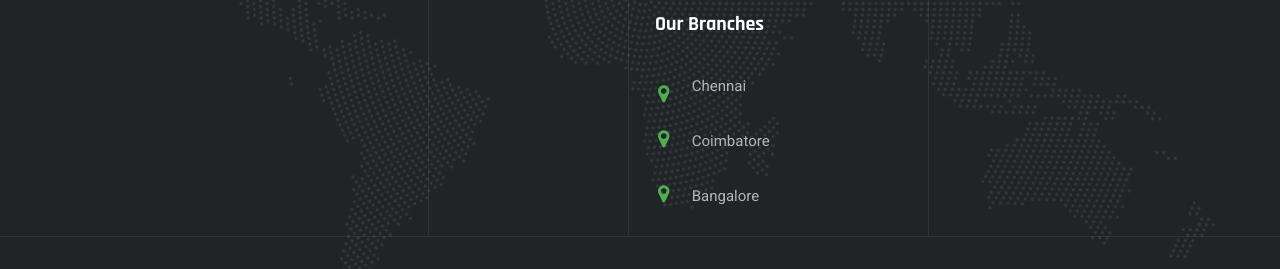
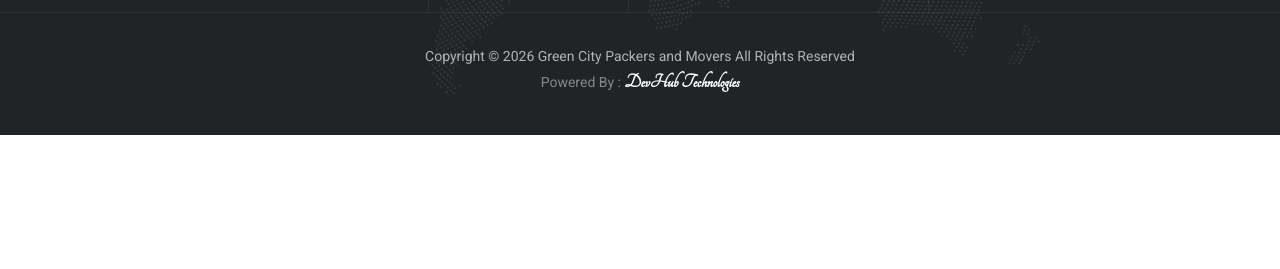
Before and after one commit to devhub-technologies/Green-City-Packers-and-Movers, a plain HTML site: page contact.html in a window 1280 px wide. Shown: the part 1794-2063 px from the top of the page. After the commit the page ends 1929 px from the top, so only its background shows below. Drawn offline with Linux system fonts and the light colour scheme; a script that the page names is missing.

Commit message:
Update contact.html

```diff
--- a/contact.html
+++ b/contact.html
@@ -358,13 +358,6 @@
                                 <a href="mailto:greencitypackersmovers@gmail.com">greencitypackersmovers<br>@gmail.com</a>
                             </li>
                         </ul>
-
-                        <h3 class="widget-title" style="margin-top:20px;">Our Branches</h3>
-                        <ul class="widget_contact_wrapper">
-                            <li><i class="fa fa-map-marker cmt-textcolor-skincolor"></i> Chennai</li>
-                            <li><i class="fa fa-map-marker cmt-textcolor-skincolor"></i> Coimbatore</li>
-                            <li><i class="fa fa-map-marker cmt-textcolor-skincolor"></i> Bangalore</li>
-                        </ul>
                     </div>
                 </div>
 
```
